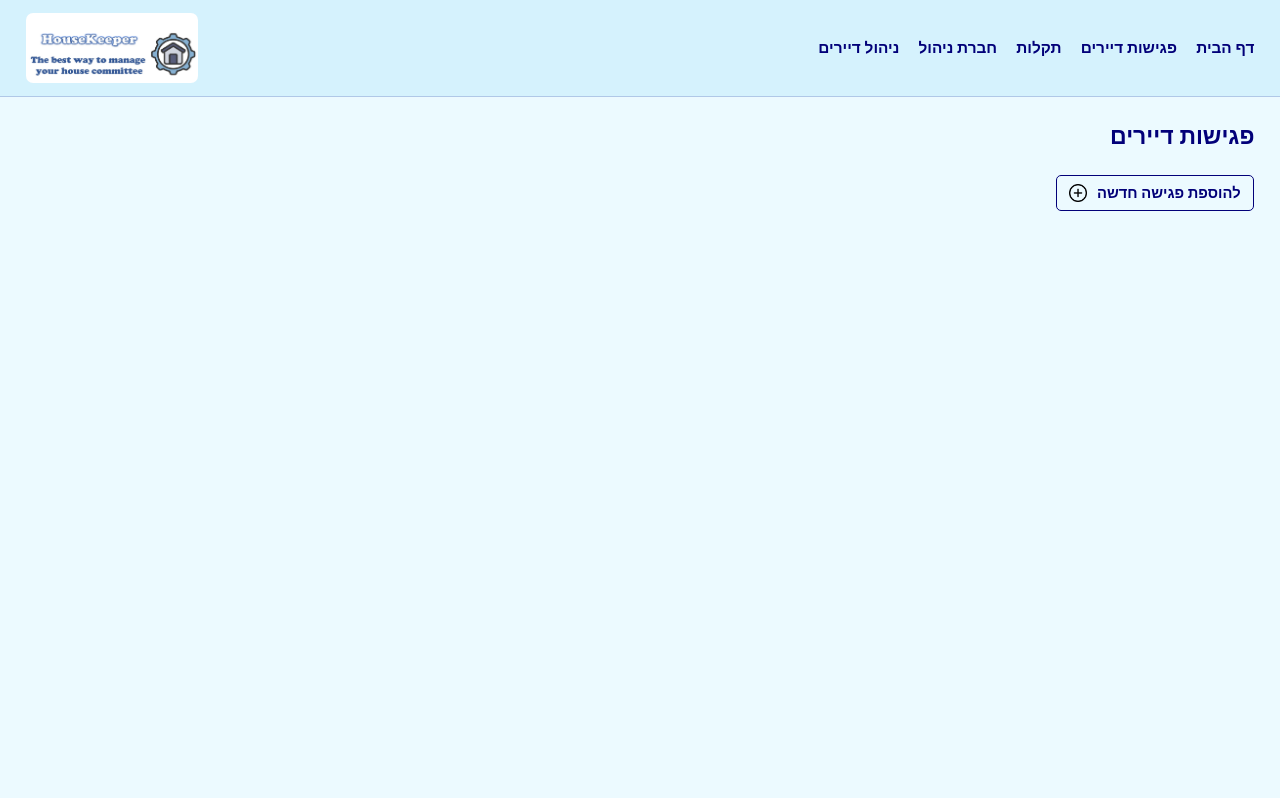
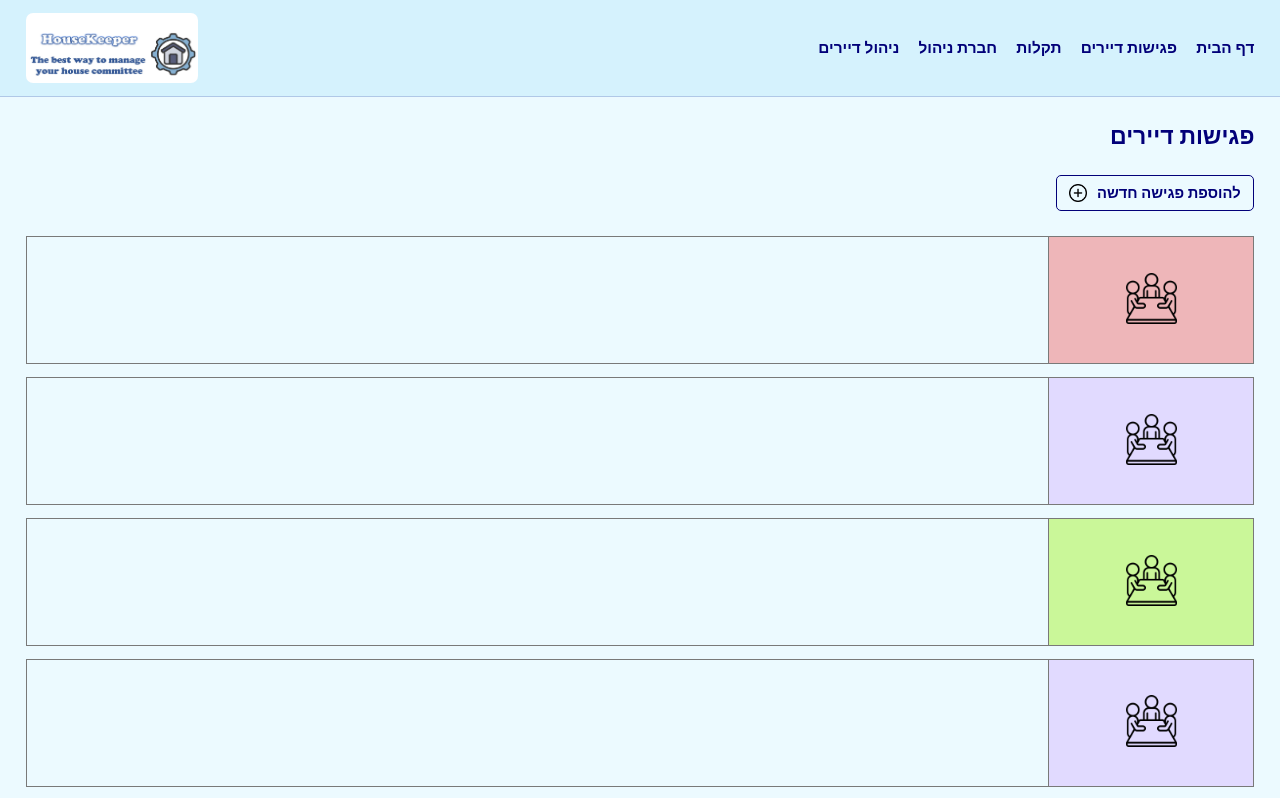
Before and after one commit to yuval-david/house-keeper, a Next.js app: page /meetings in a window 1280 px wide. Shown: the top 798 px of the page. Built offline with nearby package versions, Linux system fonts and the light colour scheme.

Commit message:
buils meetings cards

```diff
--- /dev/null
+++ b/components/meetings/MeetingCard.module.css
@@ -0,0 +1,30 @@
+.meeting_card {
+    border: 1.5px solid #797979;
+    display: flex;
+    min-height: 10vw;
+}
+
+.icon_part {
+    flex: 1;
+    background-color: rgba(240, 128, 128, 0.553);
+    display: flex;
+    justify-content: center;
+    align-items: center;
+}
+
+.meeting_card:nth-child(2n) .icon_part {
+   background-color: rgba(194, 128, 255, 0.27);
+}
+
+.meeting_card:nth-child(3n) .icon_part {
+   background-color: rgba(151, 242, 4, 0.405);
+}
+
+.content_part {
+    flex: 5;
+    border-right: 1.5px solid #797979;
+}
+
+.icon_container {
+    width: 25%;
+}
--- /dev/null
+++ b/components/meetings/MeetingCard.tsx
@@ -0,0 +1,17 @@
+import React from 'react'
+import style from "./MeetingCard.module.css"
+
+export function MeetingCard() {
+    return (
+        <div className={style.meeting_card}>
+            <div className={style.icon_part}>
+                <div className={style.icon_container}>
+                    <img src="/icons/meeting-icon.png" alt="meeting" />
+                </div>
+            </div>
+            <div className={style.content_part}>
+
+            </div>
+        </div>
+    )
+}
--- /dev/null
+++ b/components/meetings/MeetingsComponent.module.css
@@ -0,0 +1,6 @@
+.meetings_cards_container {
+    display: flex;
+    flex-direction: column;
+    margin-top: 2vw;
+    row-gap: 1vw;
+}
--- a/components/meetings/MeetingsComponent.tsx
+++ b/components/meetings/MeetingsComponent.tsx
@@ -1,10 +1,20 @@
 import React from 'react'
 import { ButtonAddItem } from '../UI/ButtonAddItem'
+import style from "./MeetingsComponent.module.css"
+import { MeetingCard } from './MeetingCard'
 
 export function MeetingsComponent() {
     return (
         <div>
-            <ButtonAddItem buttonLink="/add-meeting" buttonText='להוספת פגישה חדשה'/>
+            <ButtonAddItem buttonLink="/add-meeting" buttonText='להוספת פגישה חדשה' />
+            <div className={style.meetings_cards_container}>
+                <MeetingCard />
+                <MeetingCard />
+                <MeetingCard />
+                <MeetingCard />
+                <MeetingCard />
+                <MeetingCard />
+            </div>
         </div>
     )
 }
```
Also changed, not shown: public/icons/meeting-icon.png (added).
